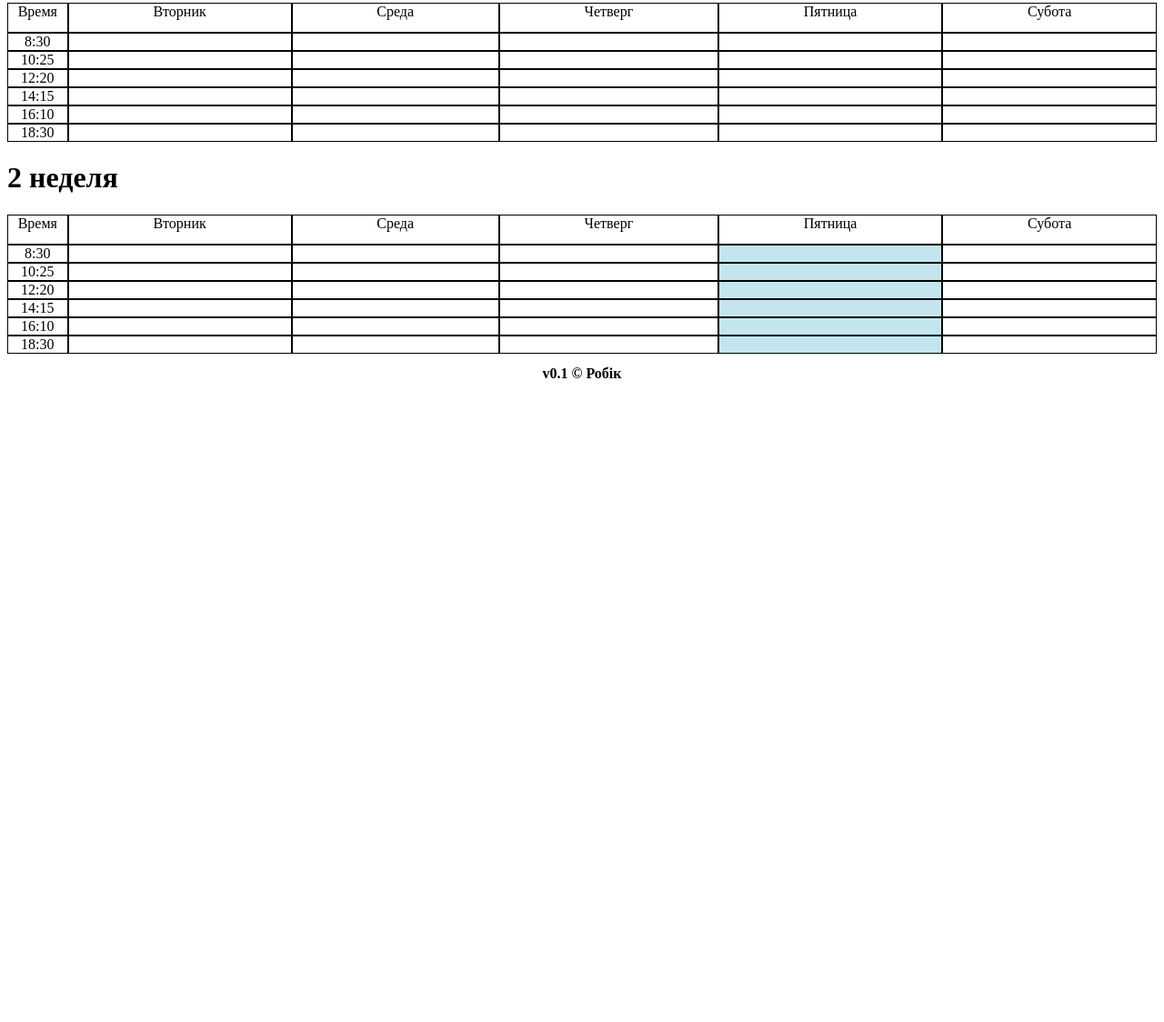
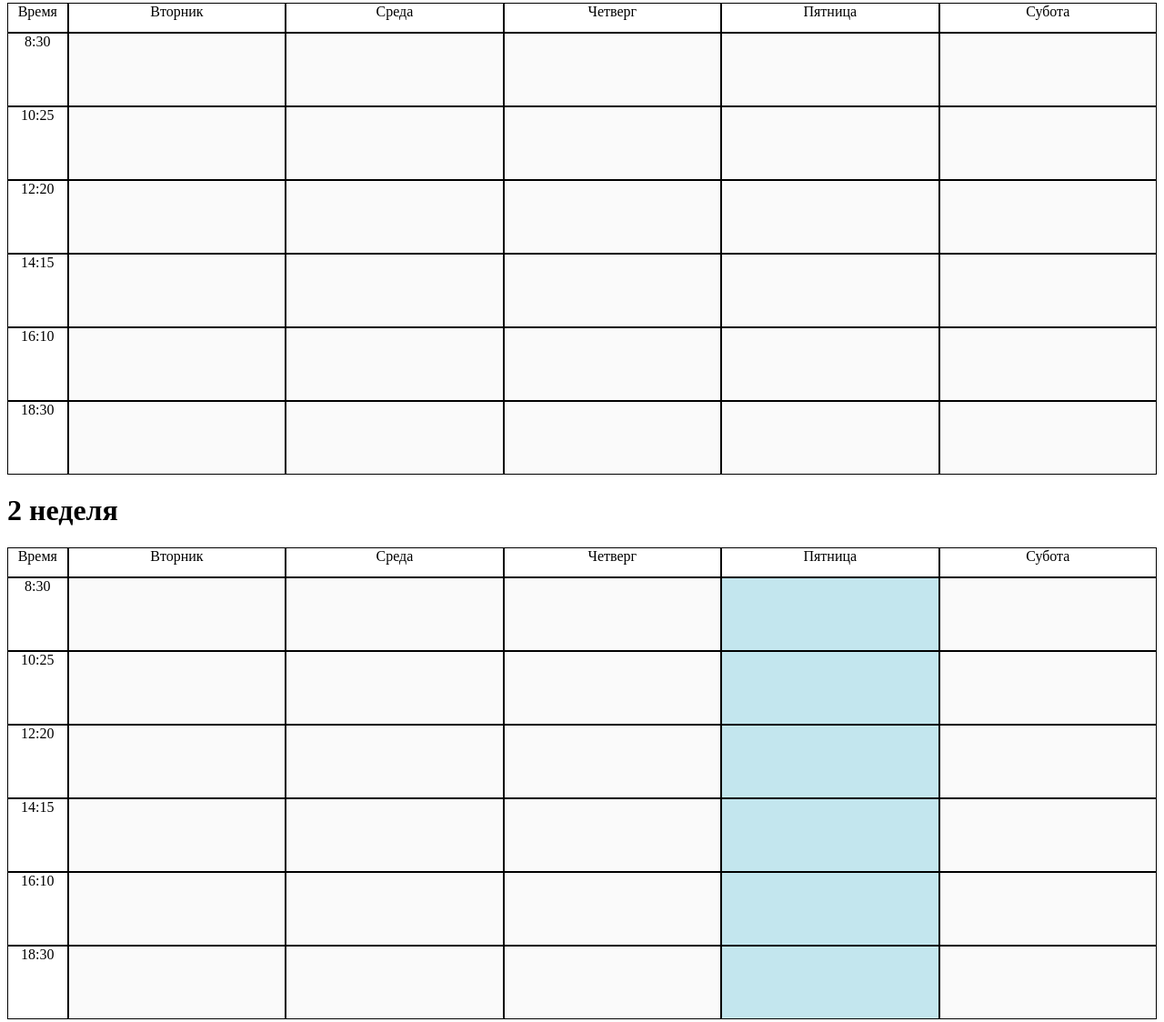
Before and after one commit to RobertUA/rozklad, a plain HTML site: page index.html in a window 1280 px wide. Shown: the part 112-1236 px from the top of the page at 91% size. Before the commit the page ends 800 px from the top, so only its background shows below. Drawn offline with Linux system fonts and the light colour scheme.

Commit message:
Add files via upload

```diff
--- a/index.html
+++ b/index.html
@@ -12,7 +12,7 @@
         <button id='btn' onclick="CanChange()">ИЗМЕНИТЬ</button>
     </nav>
     <main>
-        <h1>1 неделя</h1>
+        <h1 id="1w">1 неделя</h1>
         <div class="w">
             <div>Время</div>
             <div>8:30</div>
@@ -23,46 +23,46 @@
             <div>18:30</div>
 
             <div>Вторник</div>
-            <div oninput="Change(1,1,1, this)" class="s"></div>
-            <div oninput="Change(1,1,2, this)" class="s"></div>
-            <div oninput="Change(1,1,3, this)" class="s"></div>
-            <div oninput="Change(1,1,4, this)" class="s"></div>
-            <div oninput="Change(1,1,5, this)" class="s"></div>
-            <div oninput="Change(1,1,6, this)" class="s"></div>
+            <textarea rows=5 disabled="true" oninput="Change(1,1,1, this)" class="s"></textarea>
+            <textarea rows=5 disabled="true" oninput="Change(1,1,2, this)" class="s"></textarea>
+            <textarea rows=5 disabled="true" oninput="Change(1,1,3, this)" class="s"></textarea>
+            <textarea rows=5 disabled="true" oninput="Change(1,1,4, this)" class="s"></textarea>
+            <textarea rows=5 disabled="true" oninput="Change(1,1,5, this)" class="s"></textarea>
+            <textarea rows=5 disabled="true" oninput="Change(1,1,6, this)" class="s"></textarea>
 
             <div>Среда</div>
-            <div oninput="Change(1,2,1, this)" class="s"></div>
-            <div oninput="Change(1,2,2, this)" class="s"></div>
-            <div oninput="Change(1,2,3, this)" class="s"></div>
-            <div oninput="Change(1,2,4, this)" class="s"></div>
-            <div oninput="Change(1,2,5, this)" class="s"></div>
-            <div oninput="Change(1,2,6, this)" class="s"></div>
+            <textarea rows=5 disabled="true" oninput="Change(1,2,1, this)" class="s"></textarea>
+            <textarea rows=5 disabled="true" oninput="Change(1,2,2, this)" class="s"></textarea>
+            <textarea rows=5 disabled="true" oninput="Change(1,2,3, this)" class="s"></textarea>
+            <textarea rows=5 disabled="true" oninput="Change(1,2,4, this)" class="s"></textarea>
+            <textarea rows=5 disabled="true" oninput="Change(1,2,5, this)" class="s"></textarea>
+            <textarea rows=5 disabled="true" oninput="Change(1,2,6, this)" class="s"></textarea>
 
             <div>Четверг</div>
-            <div oninput="Change(1,3,1, this)" class="s"></div>
-            <div oninput="Change(1,3,2, this)" class="s"></div>
-            <div oninput="Change(1,3,3, this)" class="s"></div>
-            <div oninput="Change(1,3,4, this)" class="s"></div>
-            <div oninput="Change(1,3,5, this)" class="s"></div>
-            <div oninput="Change(1,3,6, this)" class="s"></div>
+            <textarea rows=5 disabled="true" oninput="Change(1,3,1, this)" class="s"></textarea>
+            <textarea rows=5 disabled="true" oninput="Change(1,3,2, this)" class="s"></textarea>
+            <textarea rows=5 disabled="true" oninput="Change(1,3,3, this)" class="s"></textarea>
+            <textarea rows=5 disabled="true" oninput="Change(1,3,4, this)" class="s"></textarea>
+            <textarea rows=5 disabled="true" oninput="Change(1,3,5, this)" class="s"></textarea>
+            <textarea rows=5 disabled="true" oninput="Change(1,3,6, this)" class="s"></textarea>
 
             <div>Пятница</div>
-            <div oninput="Change(1,4,1, this)" class="s"></div>
-            <div oninput="Change(1,4,2, this)" class="s"></div>
-            <div oninput="Change(1,4,3, this)" class="s"></div>
-            <div oninput="Change(1,4,4, this)" class="s"></div>
-            <div oninput="Change(1,4,5, this)" class="s"></div>
-            <div oninput="Change(1,4,6, this)" class="s"></div>
+            <textarea rows=5 disabled="true" oninput="Change(1,4,1, this)" class="s"></textarea>
+            <textarea rows=5 disabled="true" oninput="Change(1,4,2, this)" class="s"></textarea>
+            <textarea rows=5 disabled="true" oninput="Change(1,4,3, this)" class="s"></textarea>
+            <textarea rows=5 disabled="true" oninput="Change(1,4,4, this)" class="s"></textarea>
+            <textarea rows=5 disabled="true" oninput="Change(1,4,5, this)" class="s"></textarea>
+            <textarea rows=5 disabled="true" oninput="Change(1,4,6, this)" class="s"></textarea>
 
             <div>Субота</div>
-            <div oninput="Change(1,5,1, this)" class="s"></div>
-            <div oninput="Change(1,5,2, this)" class="s"></div>
-            <div oninput="Change(1,5,3, this)" class="s"></div>
-            <div oninput="Change(1,5,4, this)" class="s"></div>
-            <div oninput="Change(1,5,5, this)" class="s"></div>
-            <div oninput="Change(1,5,6, this)" class="s"></div>
+            <textarea rows=5 disabled="true" oninput="Change(1,5,1, this)" class="s"></textarea>
+            <textarea rows=5 disabled="true" oninput="Change(1,5,2, this)" class="s"></textarea>
+            <textarea rows=5 disabled="true" oninput="Change(1,5,3, this)" class="s"></textarea>
+            <textarea rows=5 disabled="true" oninput="Change(1,5,4, this)" class="s"></textarea>
+            <textarea rows=5 disabled="true" oninput="Change(1,5,5, this)" class="s"></textarea>
+            <textarea rows=5 disabled="true" oninput="Change(1,5,6, this)" class="s"></textarea>
         </div>
-        <h1>2 неделя</h1>
+        <h1 id = "2w">2 неделя</h1>
         <div class="w">
             <div>Время</div>
             <div>8:30</div>
@@ -73,44 +73,44 @@
             <div>18:30</div>
 
             <div>Вторник</div>
-            <div oninput="Change(2,1,1, this)" class="s"></div>
-            <div oninput="Change(2,1,2, this)" class="s"></div>
-            <div oninput="Change(2,1,3, this)" class="s"></div>
-            <div oninput="Change(2,1,4, this)" class="s"></div>
-            <div oninput="Change(2,1,5, this)" class="s"></div>
-            <div oninput="Change(2,1,6, this)" class="s"></div>
+            <textarea rows=5 disabled="true" oninput="Change(2,1,1, this)" class="s"></textarea>
+            <textarea rows=5 disabled="true" oninput="Change(2,1,2, this)" class="s"></textarea>
+            <textarea rows=5 disabled="true" oninput="Change(2,1,3, this)" class="s"></textarea>
+            <textarea rows=5 disabled="true" oninput="Change(2,1,4, this)" class="s"></textarea>
+            <textarea rows=5 disabled="true" oninput="Change(2,1,5, this)" class="s"></textarea>
+            <textarea rows=5 disabled="true" oninput="Change(2,1,6, this)" class="s"></textarea>
 
             <div>Среда</div>
-            <div oninput="Change(2,2,1, this)" class="s"></div>
-            <div oninput="Change(2,2,2, this)" class="s"></div>
-            <div oninput="Change(2,2,3, this)" class="s"></div>
-            <div oninput="Change(2,2,4, this)" class="s"></div>
-            <div oninput="Change(2,2,5, this)" class="s"></div>
-            <div oninput="Change(2,2,6, this)" class="s"></div>
+            <textarea rows=5 disabled="true" oninput="Change(2,2,1, this)" class="s"></textarea>
+            <textarea rows=5 disabled="true" oninput="Change(2,2,2, this)" class="s"></textarea>
+            <textarea rows=5 disabled="true" oninput="Change(2,2,3, this)" class="s"></textarea>
+            <textarea rows=5 disabled="true" oninput="Change(2,2,4, this)" class="s"></textarea>
+            <textarea rows=5 disabled="true" oninput="Change(2,2,5, this)" class="s"></textarea>
+            <textarea rows=5 disabled="true" oninput="Change(2,2,6, this)" class="s"></textarea>
 
             <div>Четверг</div>
-            <div oninput="Change(2,3,1, this)" class="s"></div>
-            <div oninput="Change(2,3,2, this)" class="s"></div>
-            <div oninput="Change(2,3,3, this)" class="s"></div>
-            <div oninput="Change(2,3,4, this)" class="s"></div>
-            <div oninput="Change(2,3,5, this)" class="s"></div>
-            <div oninput="Change(2,3,6, this)" class="s"></div>
+            <textarea rows=5 disabled="true" oninput="Change(2,3,1, this)" class="s"></textarea>
+            <textarea rows=5 disabled="true" oninput="Change(2,3,2, this)" class="s"></textarea>
+            <textarea rows=5 disabled="true" oninput="Change(2,3,3, this)" class="s"></textarea>
+            <textarea rows=5 disabled="true" oninput="Change(2,3,4, this)" class="s"></textarea>
+            <textarea rows=5 disabled="true" oninput="Change(2,3,5, this)" class="s"></textarea>
+            <textarea rows=5 disabled="true" oninput="Change(2,3,6, this)" class="s"></textarea>
 
             <div>Пятница</div>
-            <div oninput="Change(2,4,1, this)" class="s"></div>
-            <div oninput="Change(2,4,2, this)" class="s"></div>
-            <div oninput="Change(2,4,3, this)" class="s"></div>
-            <div oninput="Change(2,4,4, this)" class="s"></div>
-            <div oninput="Change(2,4,5, this)" class="s"></div>
-            <div oninput="Change(2,4,6, this)" class="s"></div>
+            <textarea rows=5 disabled="true" oninput="Change(2,4,1, this)" class="s"></textarea>
+            <textarea rows=5 disabled="true" oninput="Change(2,4,2, this)" class="s"></textarea>
+            <textarea rows=5 disabled="true" oninput="Change(2,4,3, this)" class="s"></textarea>
+            <textarea rows=5 disabled="true" oninput="Change(2,4,4, this)" class="s"></textarea>
+            <textarea rows=5 disabled="true" oninput="Change(2,4,5, this)" class="s"></textarea>
+            <textarea rows=5 disabled="true" oninput="Change(2,4,6, this)" class="s"></textarea>
 
             <div>Субота</div>
-            <div oninput="Change(2,5,1, this)" class="s"></div>
-            <div oninput="Change(2,5,2, this)" class="s"></div>
-            <div oninput="Change(2,5,3, this)" class="s"></div>
-            <div oninput="Change(2,5,4, this)" class="s"></div>
-            <div oninput="Change(2,5,5, this)" class="s"></div>
-            <div oninput="Change(2,5,6, this)" class="s"></div>
+            <textarea rows=5 disabled="true" oninput="Change(2,5,1, this)" class="s"></textarea>
+            <textarea rows=5 disabled="true" oninput="Change(2,5,2, this)" class="s"></textarea>
+            <textarea rows=5 disabled="true" oninput="Change(2,5,3, this)" class="s"></textarea>
+            <textarea rows=5 disabled="true" oninput="Change(2,5,4, this)" class="s"></textarea>
+            <textarea rows=5 disabled="true" oninput="Change(2,5,5, this)" class="s"></textarea>
+            <textarea rows=5 disabled="true" oninput="Change(2,5,6, this)" class="s"></textarea>
         </div>
     </main>
     <footer id="cop">v0.1 &copy; Робік</footer>
--- a/main.js
+++ b/main.js
@@ -8,8 +8,8 @@ function Change(w, d, p, th)
     w--;
     d--;
     p--;
-    //console.log(""+w+d+p, th.textContent);
-    localStorage.setItem(""+w+d+p, th.textContent);
+    //console.log(""+w+d+p, th.value);
+    localStorage.setItem(""+w+d+p, th.value);
 }
 function Load()
 {
@@ -97,7 +97,7 @@ function Load()
                 if(w==nw && d==nd && p>=np && s[w*5*6+d*6+p].textContent.length>0)
                 {
                     np=666;
-                    s[w*5*6+d*6+p].className+= " current";
+                    s[w*5*6+d*6+p].id="current";
                 }
                 if(d==cnd && w==cnw) s[w*5*6+d*6+p].className+=" curday";
             }
@@ -113,7 +113,7 @@ function CanChange()
         canchange = false;
         for(let i = 0;i<s.length;i++)
         {
-            s[i].setAttribute("contenteditable", false);
+            s[i].setAttribute("disabled", true);
         }
     }
     else
@@ -123,7 +123,7 @@ function CanChange()
         canchange = true;
         for(let i = 0;i<s.length;i++)
         {
-            s[i].setAttribute("contenteditable", true);
+            s[i].removeAttribute("disabled");
         }
     }
 }
--- a/style.css
+++ b/style.css
@@ -8,7 +8,7 @@ button
 {
     background-color: rgb(195, 230, 238);
 }
-.current
+#current
 {
     font-weight: 900;
     background-color: yellow;
@@ -25,6 +25,15 @@ button
     text-align: center;
     border: 1pt solid black;
 }
+.w textarea
+{
+    size:  auto;
+    width: auto;
+    /* min-height: 50pt; */
+    text-align: center;
+    border: 1pt solid black;
+    resize: none;
+}
 footer
 {
     font-weight: 900;
```
